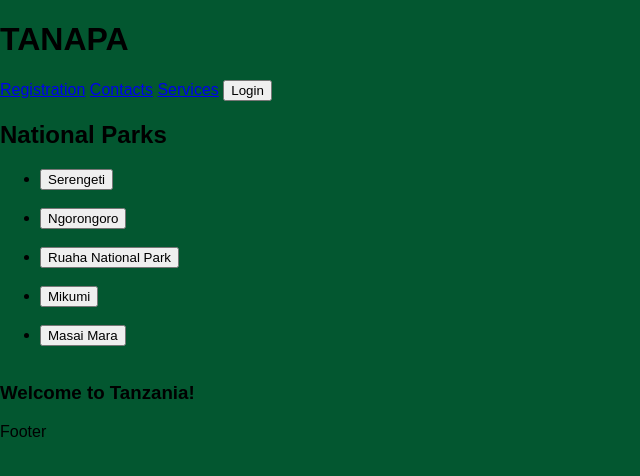
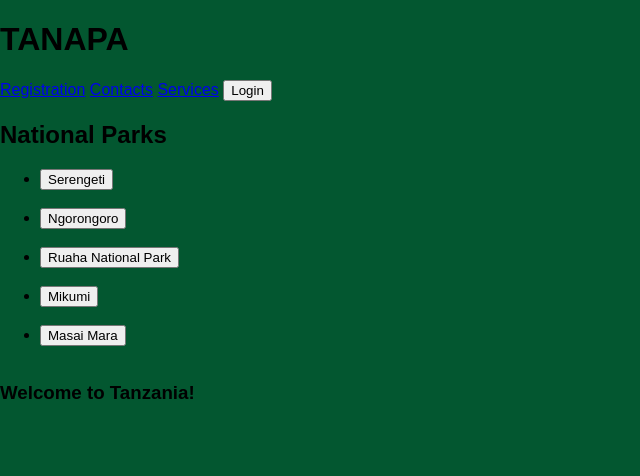
Before and after one commit to shakirjuma/TOURISM-WEBSITE, a plain HTML site: page index.html in a window 1280 px wide. Shown: the full height of the page, 0-640 px from the left. Drawn offline with Linux system fonts and the light colour scheme.

Commit message:
Update index.html

```diff
--- a/index.html
+++ b/index.html
@@ -56,9 +56,7 @@
             </article>
           </section>
 
-          <footer>
-            <p>Footer</p>
-          </footer>
+
 
     </body>
 </html>
```
